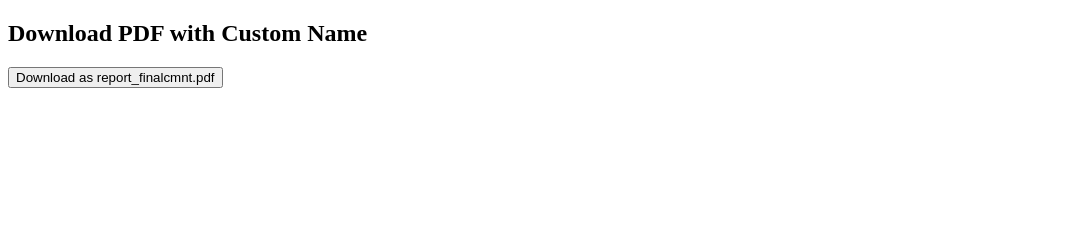
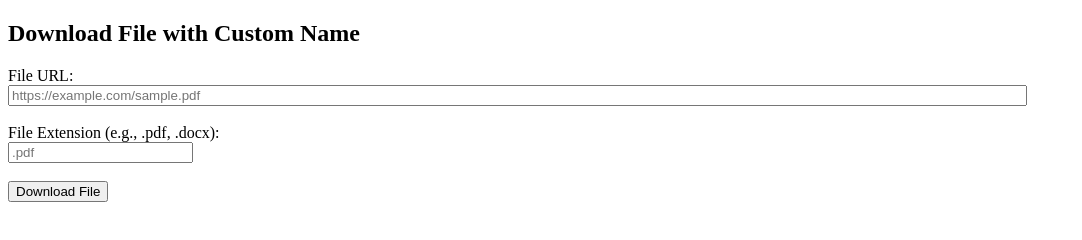
Before and after one commit to gittoddler/N, a plain HTML site: page index.html in a window 1280 px wide. Shown: the whole page, without its empty margins (0-1082 px from the left). Drawn offline with Linux system fonts and the light colour scheme.

Commit message:
Update index.html

```diff
--- a/index.html
+++ b/index.html
@@ -1,28 +1,48 @@
-
 <!DOCTYPE html>
 <html lang="en">
 <head>
   <meta charset="UTF-8">
-  <title>Custom PDF Download</title>
+  <title>Custom File Downloader</title>
 </head>
 <body>
-  <h2>Download PDF with Custom Name</h2>
-  <button onclick="downloadPDF()">Download as report_finalcmnt.pdf</button>
+  <h2>Download File with Custom Name</h2>
+
+  <label for="fileUrl">File URL:</label><br>
+  <input type="text" id="fileUrl" placeholder="https://example.com/sample.pdf" style="width: 80%;"><br><br>
+
+  <label for="fileSuffix">File Extension (e.g., .pdf, .docx):</label><br>
+  <input type="text" id="fileSuffix" placeholder=".pdf"><br><br>
+
+  <button onclick="downloadFile()">Download File</button>
 
   <script>
-    function downloadPDF() {
-      const fileUrl = "https://download.books.ms/main/4254000/22a87b16b9e03d07568e31425ad3bd3e/Mark%20Stokes%20-%20Typescript%20and%20Java%20Coding%20Made%20Simple_%20A%20Beginner%E2%80%99s%20Guide%20to%20Programming%20-%202%20Books%20in%201-Independently%20Published%20%282024%29.epub";
-      const fileName = "report_final22.html";  // or use .docx etc.
+    function downloadFile() {
+      const fileUrl = document.getElementById('fileUrl').value.trim();
+      const fileSuffix = document.getElementById('fileSuffix').value.trim() || '.pdf';
+      const fileName = `report_final${fileSuffix}`;
+
+      if (!fileUrl) {
+        alert("Please enter a file URL.");
+        return;
+      }
 
       fetch(fileUrl)
-        .then(response => response.blob())
+        .then(response => {
+          if (!response.ok) {
+            throw new Error('File not found or network error.');
+          }
+          return response.blob();
+        })
         .then(blob => {
           const link = document.createElement('a');
           link.href = URL.createObjectURL(blob);
           link.download = fileName;
           link.click();
         })
-        .catch(console.error);
+        .catch(error => {
+          console.error('Error downloading the file:', error);
+          alert("Error downloading the file. Check the URL.");
+        });
     }
   </script>
 </body>
```
